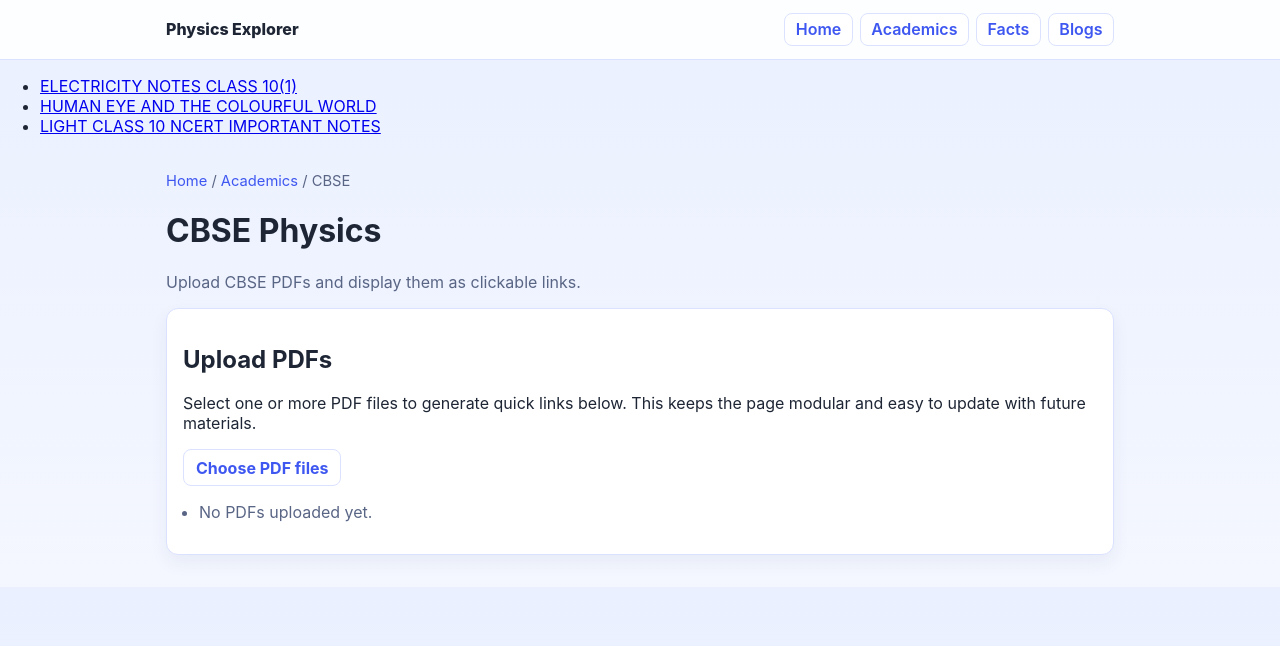
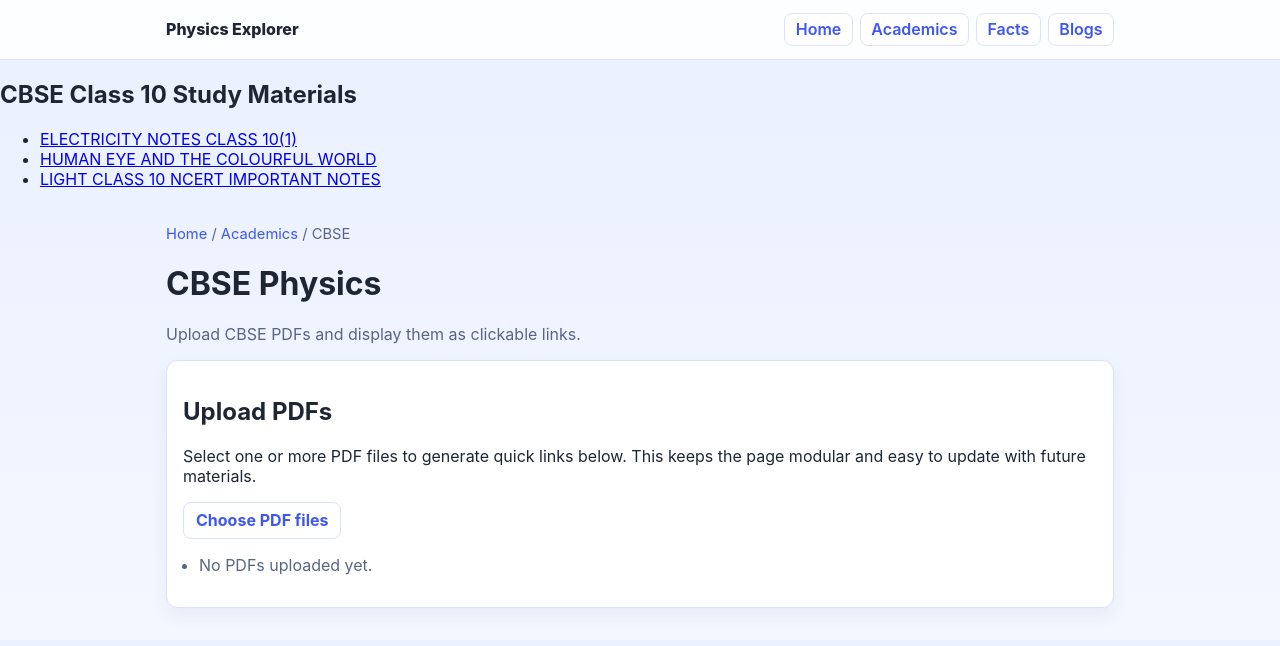
Before and after one commit to opticrealm/opticrealm.github.io, a plain HTML site: page cbse.html in a window 1280 px wide. Drawn offline with Linux system fonts and the light colour scheme.

Commit message:
Update cbse.html

```diff
--- a/cbse.html
+++ b/cbse.html
@@ -19,10 +19,26 @@
         </div>
       </nav>
     </header>
-    <ul>
-  <li><a href="pdfs/ELECTRICITY NOTES CLASS 10(1).pdf" target="_blank">ELECTRICITY NOTES CLASS 10(1)</a></li>
-  <li><a href="pdfs/HUMAN EYE AND THE COLOURFUL WORLD.pdf" target="_blank">HUMAN EYE AND THE COLOURFUL WORLD</a></li>
-  <li><a href="pdfs/LIGHT CLASS 10 NCERT IMPORTANT NOTES.pdf" target="_blank">LIGHT CLASS 10 NCERT IMPORTANT NOTES</a></li>
+ <h2>CBSE Class 10 Study Materials</h2>
+
+<ul>
+  <li>
+    <a href="optic realm/optic realm cbse class 10/ELECTRICITY NOTES CLASS 10(1).pdf" target="_blank">
+      ELECTRICITY NOTES CLASS 10(1)
+    </a>
+  </li>
+
+  <li>
+    <a href="optic realm/optic realm cbse class 10/HUMAN EYE AND THE COLOURFUL WORLD.pdf" target="_blank">
+      HUMAN EYE AND THE COLOURFUL WORLD
+    </a>
+  </li>
+
+  <li>
+    <a href="optic realm/optic realm cbse class 10/LIGHT CLASS 10 NCERT IMPORTANT NOTES.pdf" target="_blank">
+      LIGHT CLASS 10 NCERT IMPORTANT NOTES
+    </a>
+  </li>
 </ul>
 
     <main class="page">
```
